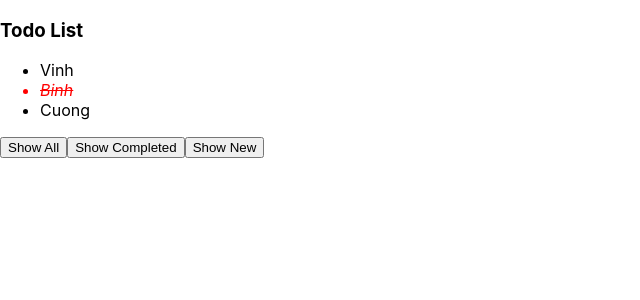
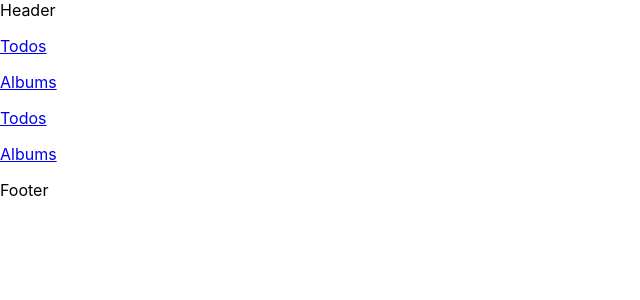
Before and after one commit to MAICHIVINH/learn-reactjs, a React (Create React App) app: page / in a window 1280 px wide. Shown: the top 300 px of the page, without its empty margins (0-640 px from the left). Built offline with nearby package versions, Linux system fonts and the light colour scheme.

Commit message:
09-09 và 09-03

```diff
--- a/package.json
+++ b/package.json
@@ -8,6 +8,7 @@
     "learn-reactjs": "file:",
     "react": "^19.0.0",
     "react-dom": "^19.0.0",
+    "react-router-dom": "^6.28.1",
     "react-scripts": "5.0.1",
     "web-vitals": "^4.2.4"
   },
--- a/src/App.js
+++ b/src/App.js
@@ -1,11 +1,27 @@
 import React from 'react';
 // import './App.css';
+import { Route, Routes, Link, NavLink } from "react-router-dom";
 import TodoFeature from './features/Todo';
+import AlbumFeature from './features/Album'
 
 function App() {
   return (
     <div className="App">
-      <TodoFeature />
+      Header
+      {/* Link nhan laf toi trang dich lien */}
+      <p><Link to = "/todos">Todos</Link> </p>
+      <p><Link to = "/albums">Albums</Link></p>
+
+      {/* NavLink lamf dangj menu , ko đặt class thì className mặc đingj là "active", active chỉ được add khi đang ở đúng đường dẫn mà trung với navlink đó */}
+
+      <p><NavLink to = "/todos" activeClassName="active-menu">Todos</NavLink> </p>
+      <p><NavLink to = "/albums">Albums</NavLink></p>
+
+      <Routes>
+        <Route path="/todos/" element={<TodoFeature />} />
+        <Route path="/albums" element={<AlbumFeature />} />
+      </Routes>
+      Footer
     </div>
   );
 }
--- a/src/index.js
+++ b/src/index.js
@@ -1,13 +1,16 @@
 import React from 'react';
 import ReactDOM from 'react-dom/client';
+import { BrowserRouter } from 'react-router-dom';
+import App from './App';
 import './index.css';
-import App from './App';
 import reportWebVitals from './reportWebVitals';
 
 const root = ReactDOM.createRoot(document.getElementById('root'));
 root.render(
   <React.StrictMode>
-    <App />
+    <BrowserRouter>
+      <App />
+    </BrowserRouter>
   </React.StrictMode>
 );
 
```
Also changed, not shown: 1 other file (tests, documents, lock files or other folders).
